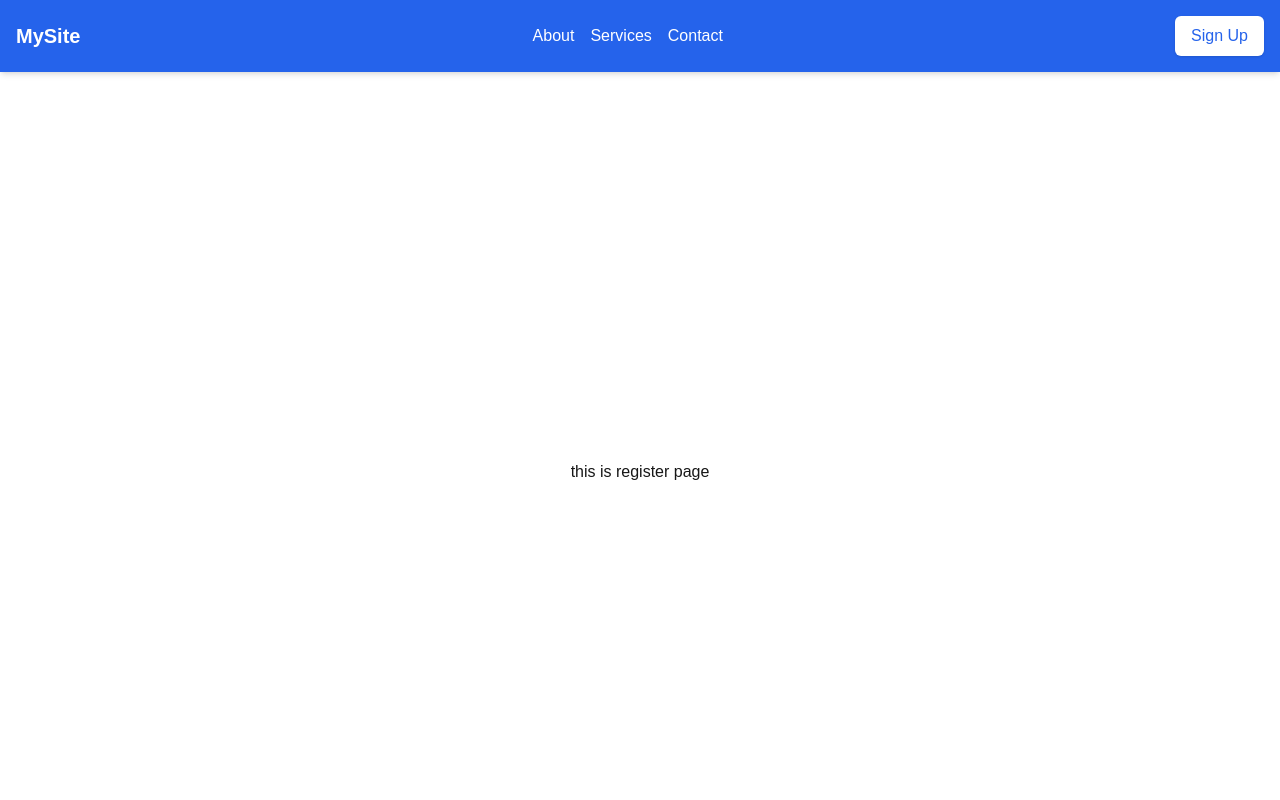
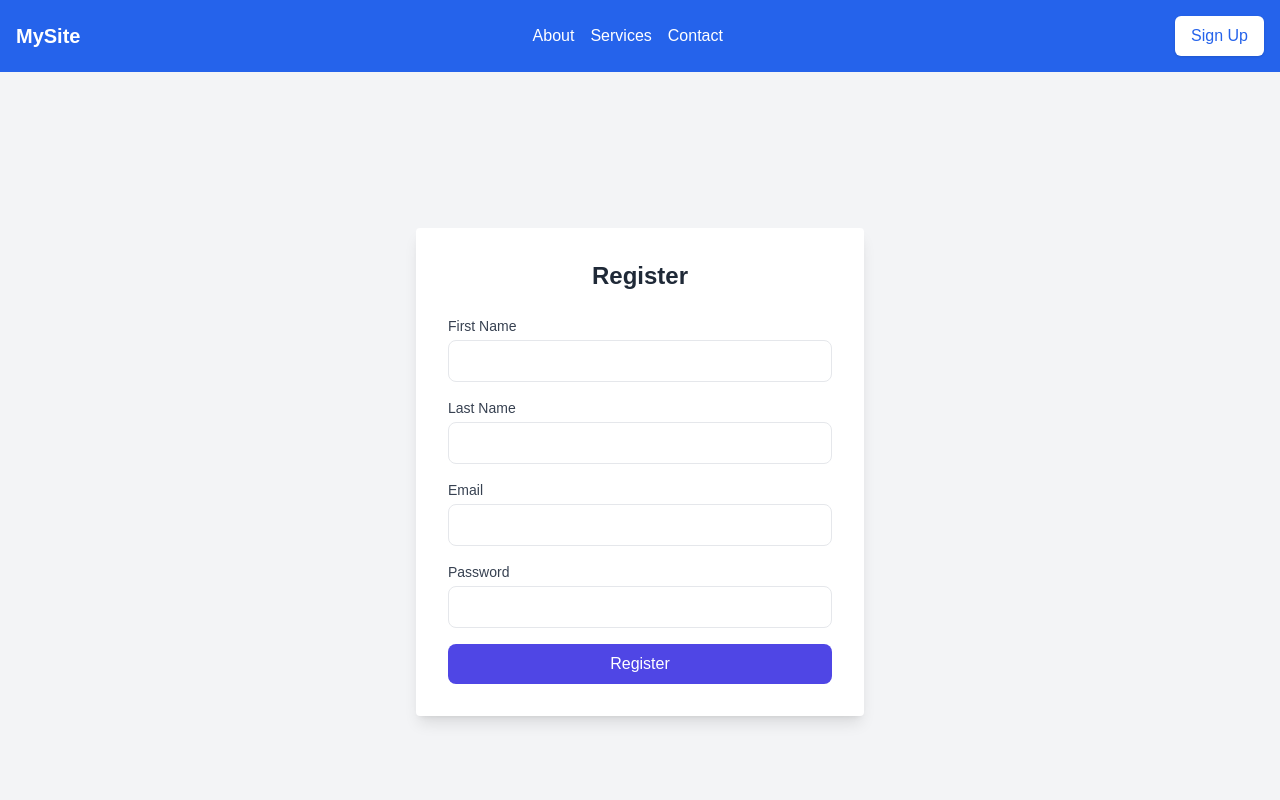
Before and after one commit to vimukthimadushan94/my-events, a Next.js app: page /register in a window 1280 px wide. Shown: the top 800 px of the page. Built offline with nearby package versions, Linux system fonts and the light colour scheme.

Commit message:
develop register page structure

```diff
--- a/src/app/register/page.tsx
+++ b/src/app/register/page.tsx
@@ -1,12 +1,109 @@
-import Image from "next/image";
+"use client"
+import React, { useState } from "react";
 
-export default function Register() {
+type FormData = {
+    firstName: string;
+    lastName: string;
+    email: string;
+    password: string;
+};
+
+const Register: React.FC = () => {
+    const [formData, setFormData] = useState<FormData>({
+        firstName: "",
+        lastName: "",
+        email: "",
+        password: "",
+    });
+
+    const handleChange = (e: React.ChangeEvent<HTMLInputElement>) => {
+        const { name, value } = e.target;
+        setFormData((prevData) => ({
+            ...prevData,
+            [name]: value,
+        }));
+    };
+
+    const handleSubmit = async (e: React.FormEvent) => {
+        e.preventDefault();
+        console.log("Form Submitted:", formData);
+
+
+    };
+
     return (
-        <div className="grid grid-rows-[20px_1fr_20px] items-center justify-items-center min-h-screen p-8 pb-20 gap-16 sm:p-20 font-[family-name:var(--font-geist-sans)]">
-            <main className="flex flex-col gap-8 row-start-2 items-center sm:items-start">
-
-                <h2>this is register page</h2>
-            </main>
+        <div className="flex items-center justify-center min-h-screen bg-gray-100">
+            <div className="w-full max-w-md p-8 bg-white rounded shadow-lg">
+                <h2 className="mb-6 text-2xl font-bold text-center text-gray-800">
+                    Register
+                </h2>
+                <form onSubmit={handleSubmit} className="space-y-4">
+                    <div>
+                        <label htmlFor="firstName" className="block text-sm font-medium text-gray-700">
+                            First Name
+                        </label>
+                        <input
+                            type="text"
+                            name="firstName"
+                            id="firstName"
+                            value={formData.firstName}
+                            onChange={handleChange}
+                            required
+                            className="w-full px-4 py-2 mt-1 border rounded-lg focus:ring-indigo-500 focus:border-indigo-500"
+                        />
+                    </div>
+                    <div>
+                        <label htmlFor="lastName" className="block text-sm font-medium text-gray-700">
+                            Last Name
+                        </label>
+                        <input
+                            type="text"
+                            name="lastName"
+                            id="lastName"
+                            value={formData.lastName}
+                            onChange={handleChange}
+                            required
+                            className="w-full px-4 py-2 mt-1 border rounded-lg focus:ring-indigo-500 focus:border-indigo-500"
+                        />
+                    </div>
+                    <div>
+                        <label htmlFor="email" className="block text-sm font-medium text-gray-700">
+                            Email
+                        </label>
+                        <input
+                            type="email"
+                            name="email"
+                            id="email"
+                            value={formData.email}
+                            onChange={handleChange}
+                            required
+                            className="w-full px-4 py-2 mt-1 border rounded-lg focus:ring-indigo-500 focus:border-indigo-500"
+                        />
+                    </div>
+                    <div>
+                        <label htmlFor="password" className="block text-sm font-medium text-gray-700">
+                            Password
+                        </label>
+                        <input
+                            type="password"
+                            name="password"
+                            id="password"
+                            value={formData.password}
+                            onChange={handleChange}
+                            required
+                            className="w-full px-4 py-2 mt-1 border rounded-lg focus:ring-indigo-500 focus:border-indigo-500"
+                        />
+                    </div>
+                    <button
+                        type="submit"
+                        className="w-full px-4 py-2 text-white bg-indigo-600 rounded-lg hover:bg-indigo-700 focus:ring-4 focus:ring-indigo-500"
+                    >
+                        Register
+                    </button>
+                </form>
+            </div>
         </div>
     );
-}
+};
+
+export default Register;
```
